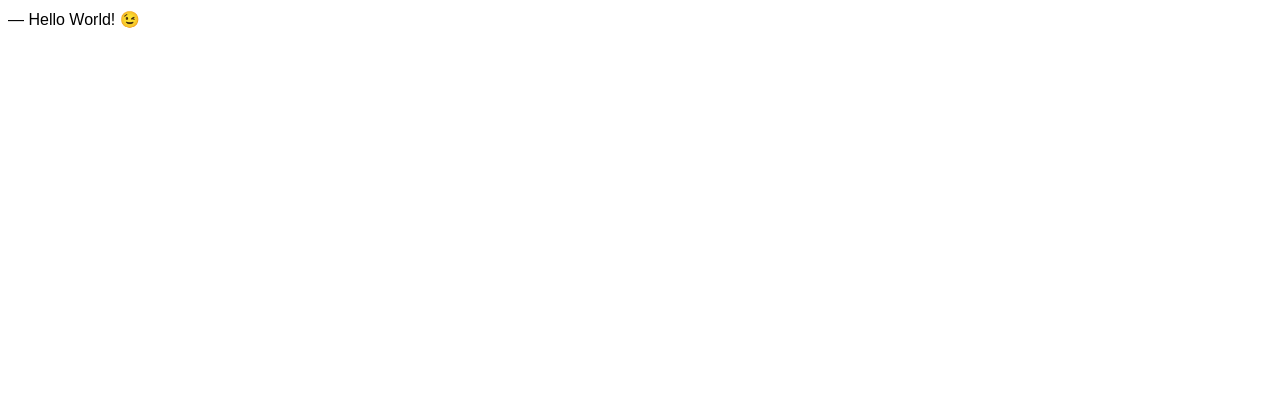
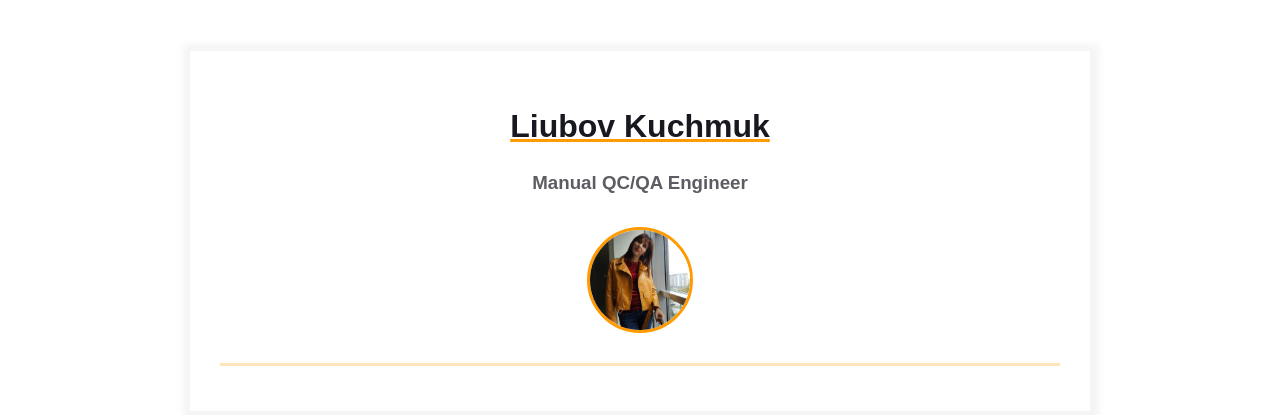
Before and after one commit to LiubovKuchmuk/LiubovKuchmuk-homepage, a plain HTML site: page index.html in a window 1280 px wide. Drawn offline with Linux system fonts and the light colour scheme.

Commit message:
Add photo and name

```diff
--- a/index.html
+++ b/index.html
@@ -7,6 +7,25 @@
     <meta name="viewport" content="width=device-width, initial-scale=1" />
   </head>
   <body>
-    ― Hello World! &#x1F609;
+    <main>
+        <div class="resume">
+          <div class="container">
+            <div class="resume__block">
+              <h1 class="contact-info__header">Liubov Kuchmuk</h1>
+              <h3 class="contact-info__sub-header">Manual QC/QA Engineer</h3>
+
+              <div class="contact_info_container fh">
+                <div class="contact-info__block"></div>
+
+                <div class="contact-info__block contact-info__block--center">
+                  <img class="contact-info__avatar" src="IMG/Last.jpg" alt="Avatar">
+                </div>
+
+                <div class="contact-info__block"></div>
+              </div>
+            </div>
+          </div>
+        </div>
+      </main>
   </body>
 </html>
```
Also changed, not shown: IMG/Last.jpg (added).
